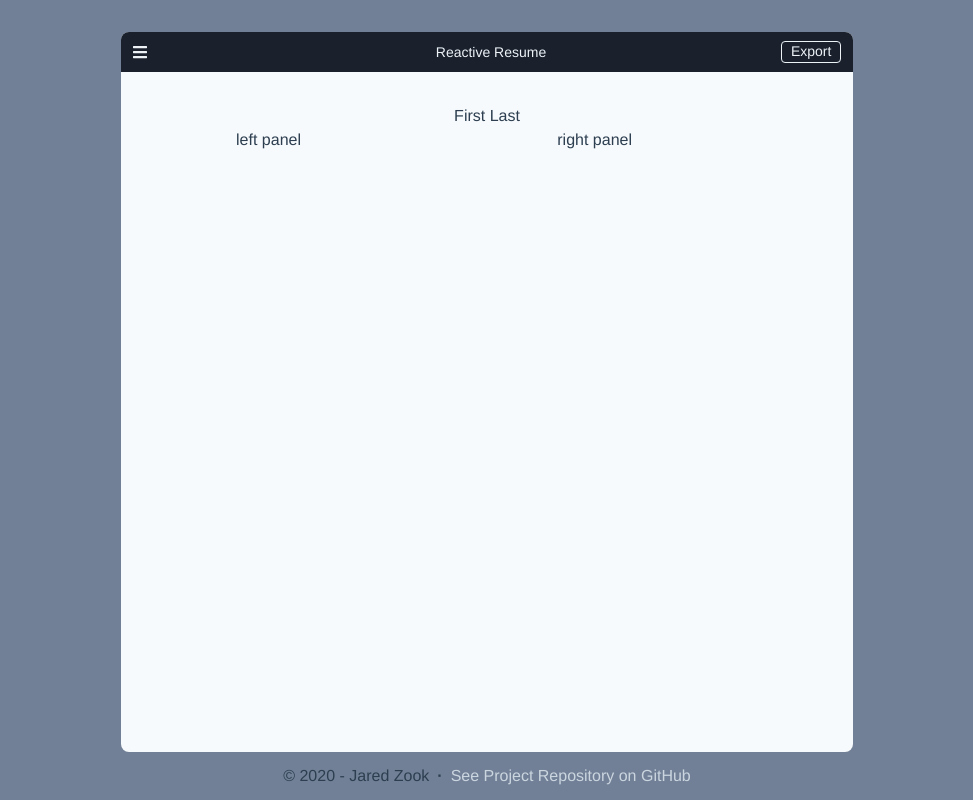
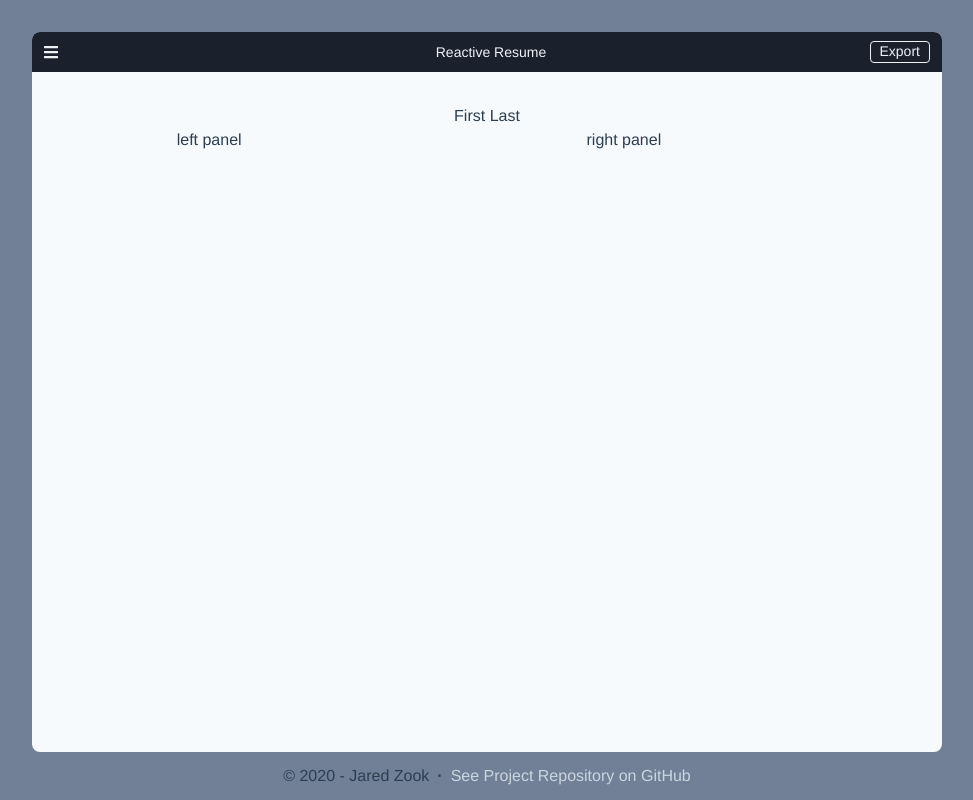
Before and after one commit to jtzook/generate-resume, a Vue app: page / in a window 1280 px wide. Shown: the whole page, without its empty margins (153-1126 px from the left). Built offline with nearby package versions, Linux system fonts and the light colour scheme.

Commit message:
min and max widths

```diff
--- a/src/App.vue
+++ b/src/App.vue
@@ -5,7 +5,7 @@
         <Sidebar v-if="showSidebar"></Sidebar>
       </div>
       <Card class="card-flex" />
-      <div class="side-column hide-below-lg"></div>
+      <div :class="['side-column', {'hide-below-lg': showSidebar}]"></div>
     </div>
 
     <Footer />
@@ -68,14 +68,13 @@ export default {
   }
 
   .side-column {
-    flex: 1 10%;
+    flex: 1 0%;
 
-    // TODO: enable when sidebar active
-    // &.hide-below-lg {
-    //   @media only screen and (max-width: $lg) {
-    //     display: none;
-    //   }
-    // }
+    &.hide-below-lg {
+      @media only screen and (max-width: $lg) {
+        display: none;
+      }
+    }
   }
 }
 </style>
--- a/src/components/Sidebar.vue
+++ b/src/components/Sidebar.vue
@@ -18,5 +18,7 @@
   display: flex;
   flex-direction: column;
   flex: 1 0 50px;
+  min-width: 200px;
+  max-width: 300px;
 }
 </style>
--- a/src/components/card/Card.vue
+++ b/src/components/card/Card.vue
@@ -1,5 +1,5 @@
 <template>
-  <div :class="state.tailwind">
+  <div :class="['card', ...tailwind.card]">
     <CardHeader />
     <CardContent>
       <SingleColumnResume v-show="resumeOptions.resumeMode === 'classic'" />
@@ -27,8 +27,8 @@
   setup() {
     const { resumeOptions } = useResumeOptions();
 
-      const state = {
-        tailwind: [
+    const tailwind = {
+      card: [
         "flex flex-col flex-1",
         "bg-gray-100",
         "mx-8",
@@ -38,9 +38,15 @@
     };
 
     return {
-        state,
+      tailwind,
       resumeOptions,
     };
   },
 };
 </script>
+
+<style lang="scss" scoped>
+.card {
+  max-width: 950px;
+}
+</style>
```
Lines whose indentation alone changed are shown as unchanged.
